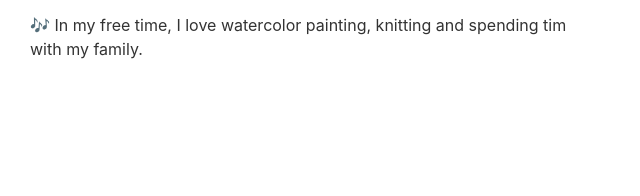
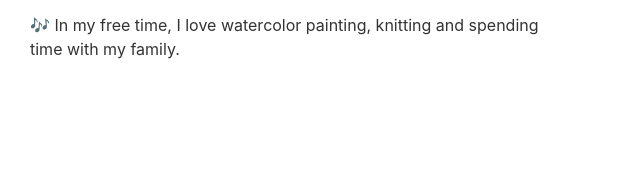
Before and after one commit to dquynhu/dquynhu.github.io, a plain HTML site: page index.html in a window 1280 px wide. Shown: the part 783-979 px from the top of the page, 625-1265 px from the left. Drawn offline with nearby package versions, Linux system fonts and the light colour scheme.

Commit message:
Update index.html

```diff
--- a/index.html
+++ b/index.html
@@ -172,7 +172,7 @@ html {
       <div class="col-md-6 text-left">
         <h3 class="text-center">Life</h3>
         <p>📖 I graduated with a Bachelor's degree in Hospitality Administration/Management from Hoa Sen University. After three years of graduation, I made the decision to pursue an MBA program in partnership with the University of Northampton, UK, to further enhance my management skills. Subsequently, in 2023, with a keen interest in staying abreast of data trends, I opted to pursue further education in data analysis at Coderschool. I believe this will significantly augment my data analysis skills, which I trust will advance my career prospects in the future.</p>
-        <p>🎶 In my free time, I love watercolor painting, knitting and spending tim with my family.</p>
+        <p>🎶 In my free time, I love watercolor painting, knitting and spending time with my family.</p>
       </div>
     </div>
 </section>
```
